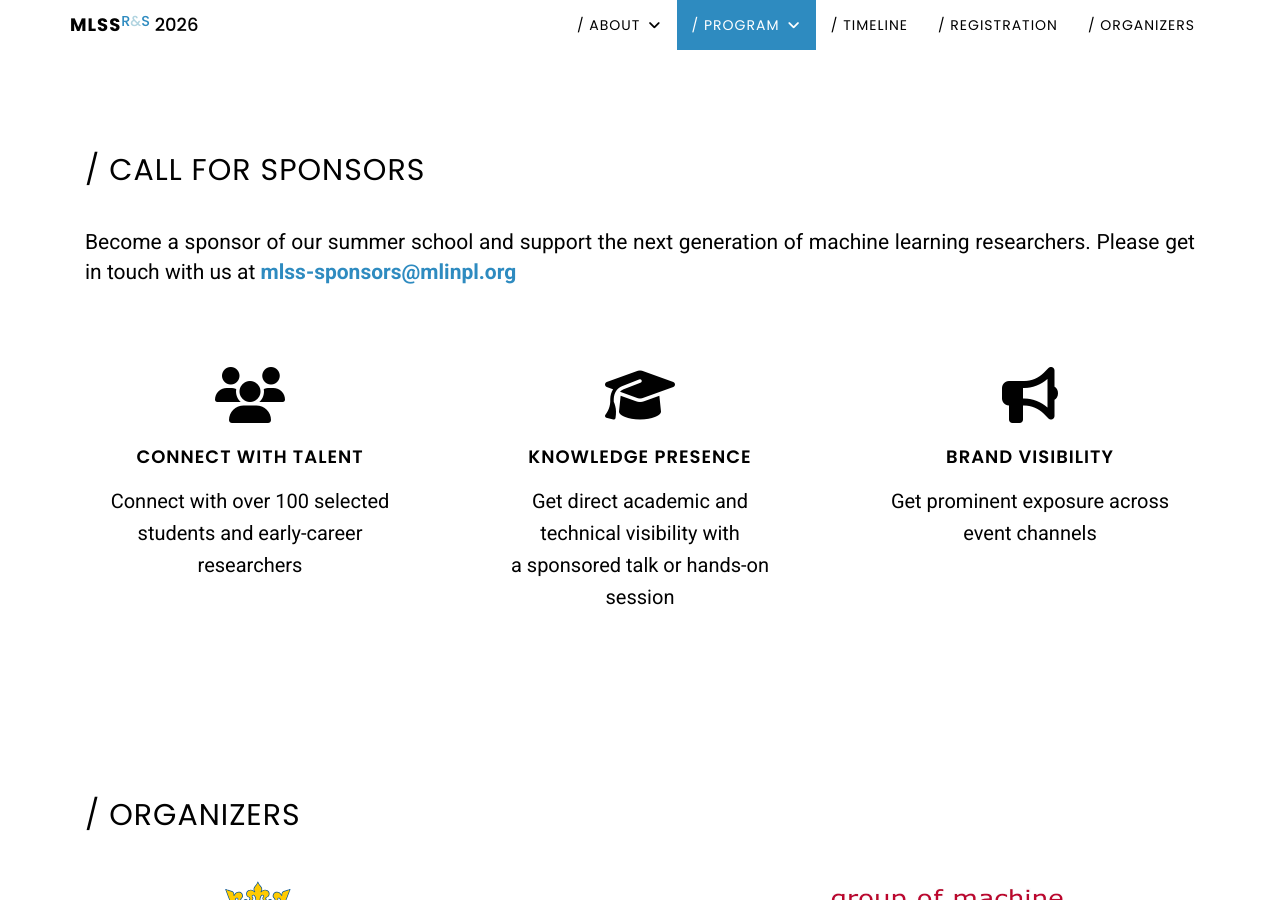
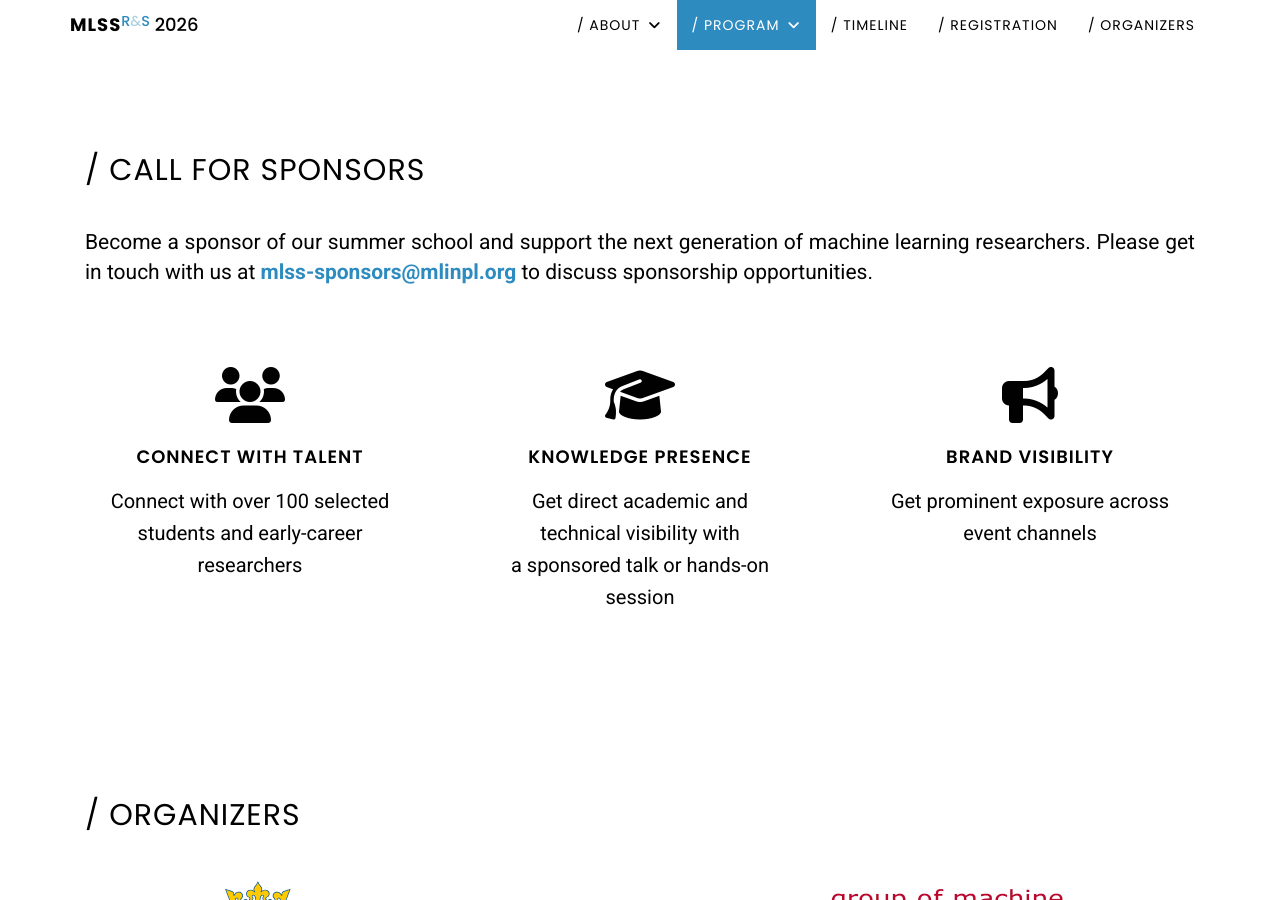
Before and after one commit to mlinpl/mlss2026.mlinpl.org, a Jekyll site: the page built from pages/index.html, in a window 1280 px wide and 900 px high, scrolled down 7217 px. Built offline with Jekyll 4.4.1, drawn with Linux system fonts in a browser that asks for light colours; grey boxes are pictures that could not be loaded.

Commit message:
Alter call for sponsors text so it can end with proper dot

```diff
--- a/_includes/home/sponsors-call.html
+++ b/_includes/home/sponsors-call.html
@@ -3,7 +3,7 @@
     <div class="row">
         <div class="col-md-12">
             <h2>/ Call for Sponsors</h2>
-            <p class="lead" style="margin-bottom: 40px;">Become a sponsor of our summer school and support the next generation of machine learning researchers. Please get in touch with us at <strong><a href="mailto:mlss-sponsors@mlinpl.org" class="emph">mlss-sponsors@mlinpl.org</a></strong>
+            <p class="lead" style="margin-bottom: 40px;">Become a sponsor of our summer school and support the next generation of machine learning researchers. Please get in touch with us at <strong><a href="mailto:mlss-sponsors@mlinpl.org" class="emph">mlss-sponsors@mlinpl.org</a></strong> to discuss sponsorship opportunities.</p>
         </div>
     </div>
     <div class="row sponsor-cards">
```
